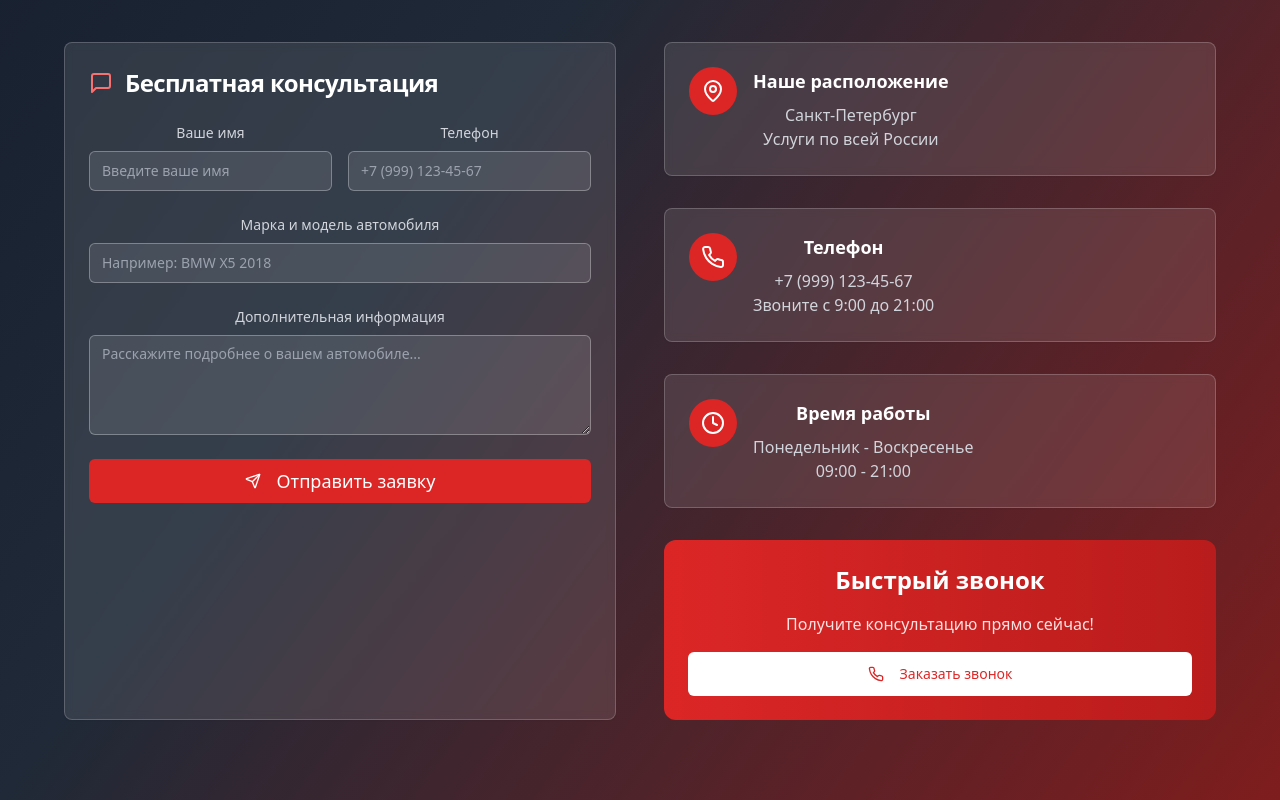
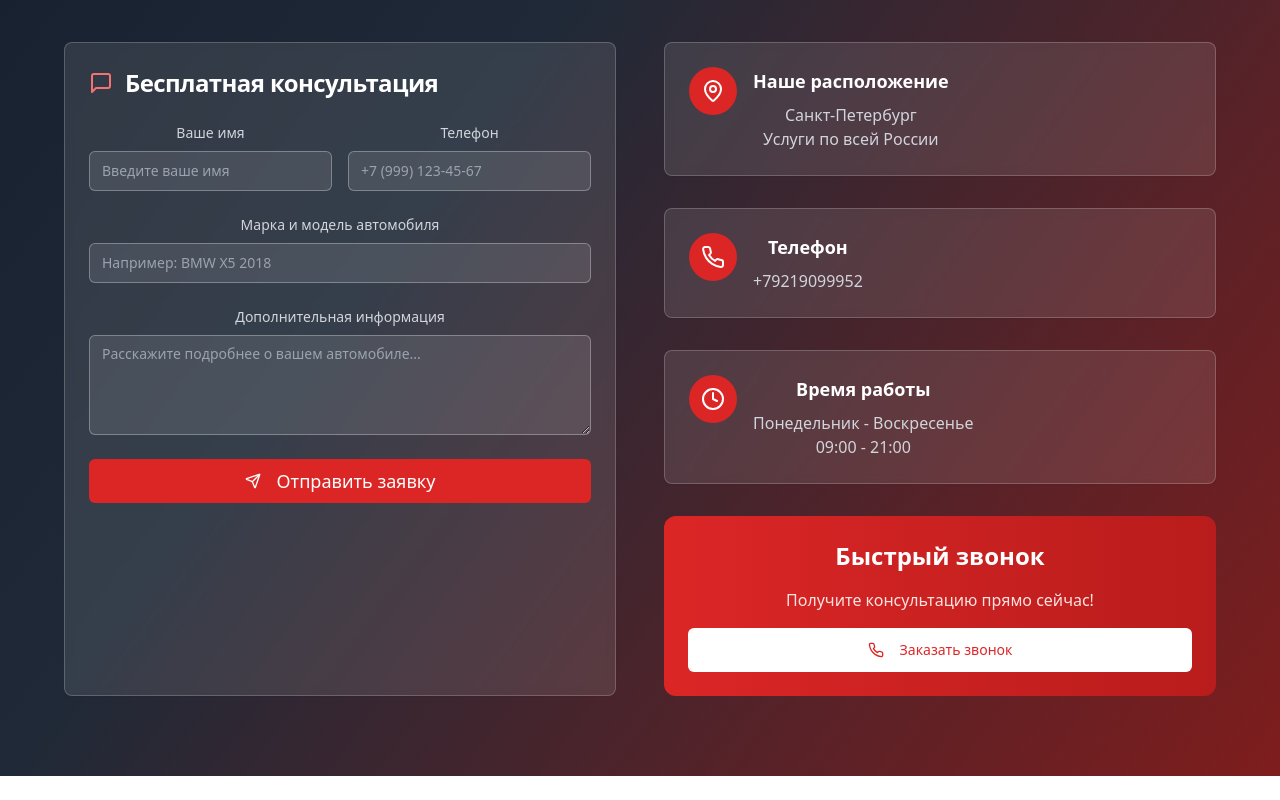
Before and after one commit to pr-poehali-dev/car-sale-assistance, a React (Vite) app: page / in a window 1280 px wide. Shown: the part 5868-6668 px from the top of the page. After the commit the page ends 6644 px from the top, so only its background shows below. Built offline with nearby package versions, Linux system fonts and the light colour scheme.

Commit message:
Обновление 1 компонентов

```diff
--- a/src/components/Contact.tsx
+++ b/src/components/Contact.tsx
@@ -123,11 +123,7 @@ const Contact = () => {
                     <h3 className="text-lg font-semibold text-white mb-2">
                       Телефон
                     </h3>
-                    <p className="text-gray-300">
-                      +7 (999) 123-45-67
-                      <br />
-                      Звоните с 9:00 до 21:00
-                    </p>
+                    <p className="text-gray-300">+79219099952</p>
                   </div>
                 </div>
               </CardContent>
```
